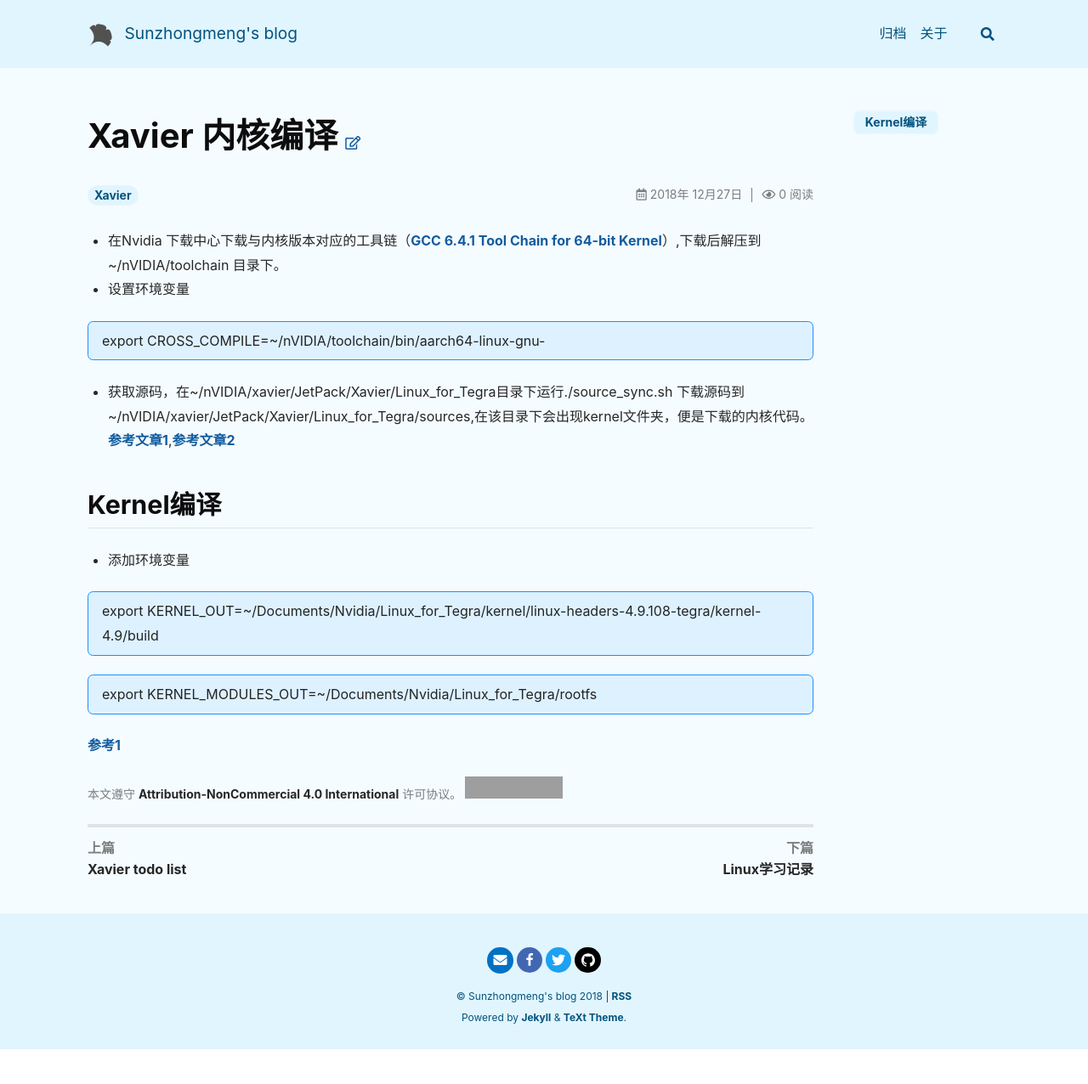
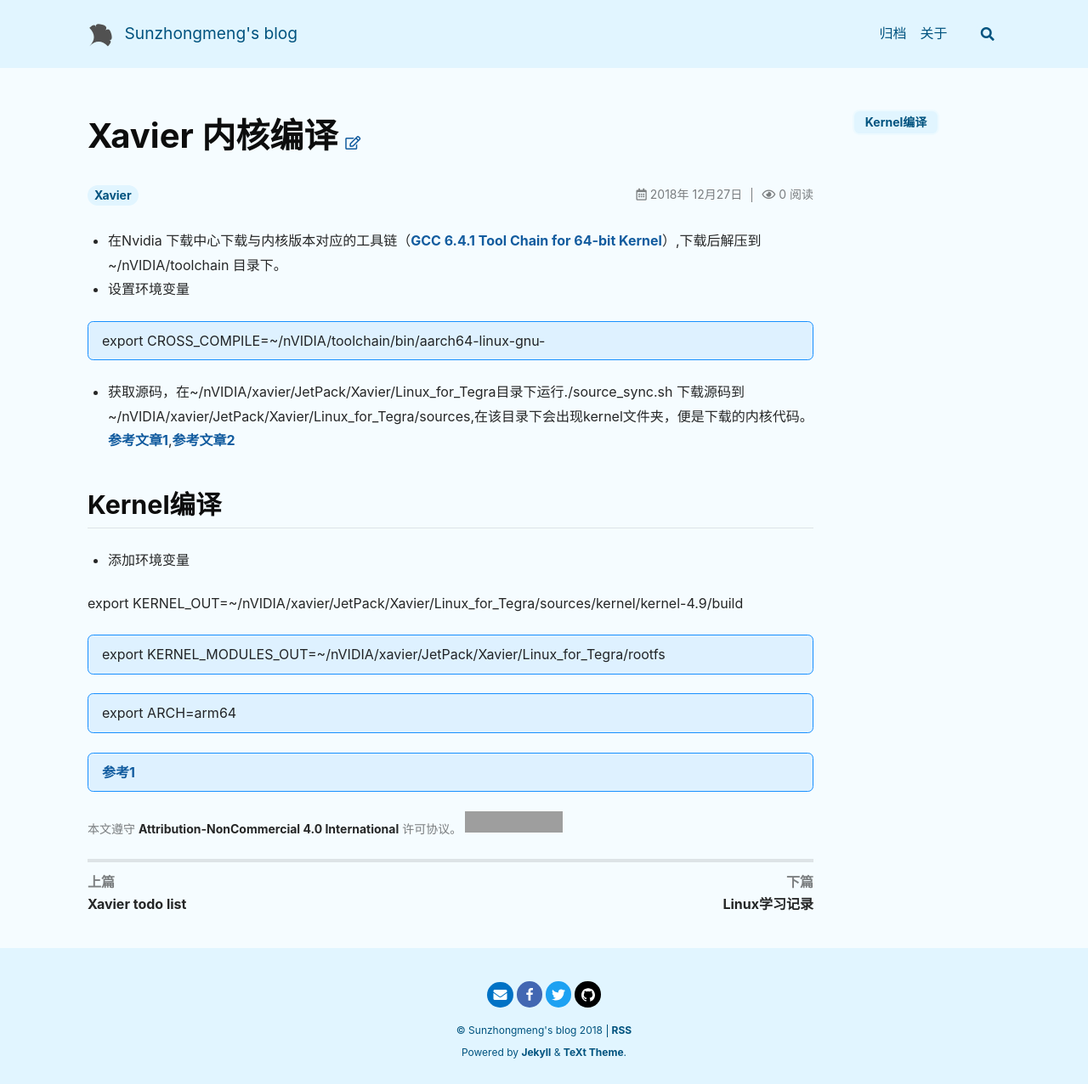
Before and after one commit to releung/sunzhongmeng.github.io, a Jekyll site: the page built from _posts/2018-12-27-nvidia-xavier-toolchain.md, in a window 1280 px wide. Shown: the whole page at 85% size. Built offline with Jekyll 4.4.1, drawn with Linux system fonts in a browser that asks for light colours; nearby versions of some CDN libraries; comment, search, counter and statistics services are not loaded; before the commit the page ends 1235 px from its top, so only the background shows below that; grey boxes are pictures that could not be loaded.

Commit message:
修改文章Xavier内核编译

```diff
--- a/_posts/2018-12-27-nvidia-xavier-toolchain.md
+++ b/_posts/2018-12-27-nvidia-xavier-toolchain.md
@@ -19,11 +19,16 @@ export CROSS_COMPILE=~/nVIDIA/toolchain/bin/aarch64-linux-gnu-
 ## Kernel编译
 * 添加环境变量
 
-export KERNEL_OUT=~/Documents/Nvidia/Linux_for_Tegra/kernel/linux-headers-4.9.108-tegra/kernel-4.9/build
+export KERNEL_OUT=~/nVIDIA/xavier/JetPack/Xavier/Linux_for_Tegra/sources/kernel/kernel-4.9/build
+
 {:.info}
 
-export KERNEL_MODULES_OUT=~/Documents/Nvidia/Linux_for_Tegra/rootfs
+export KERNEL_MODULES_OUT=~/nVIDIA/xavier/JetPack/Xavier/Linux_for_Tegra/rootfs
+
 {:.info}
 
+export ARCH=arm64
+
+{:.info}
 
 [参考1](https://devtalk.nvidia.com/default/topic/1025464/jetson-tx2/what-are-the-minimum-lines-of-commands-to-update-device-tree-from-a-host-for-tx2-/)
```
